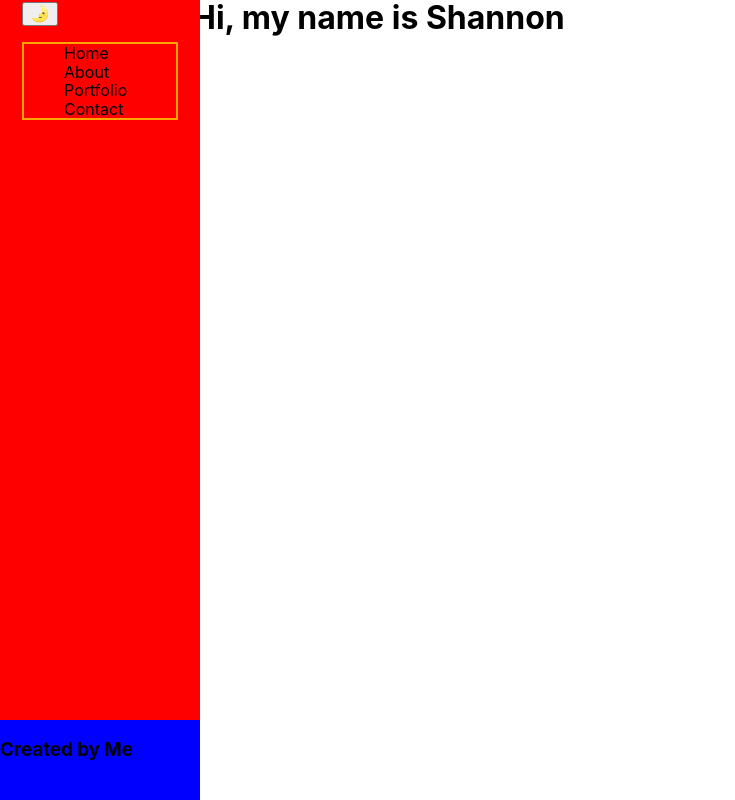
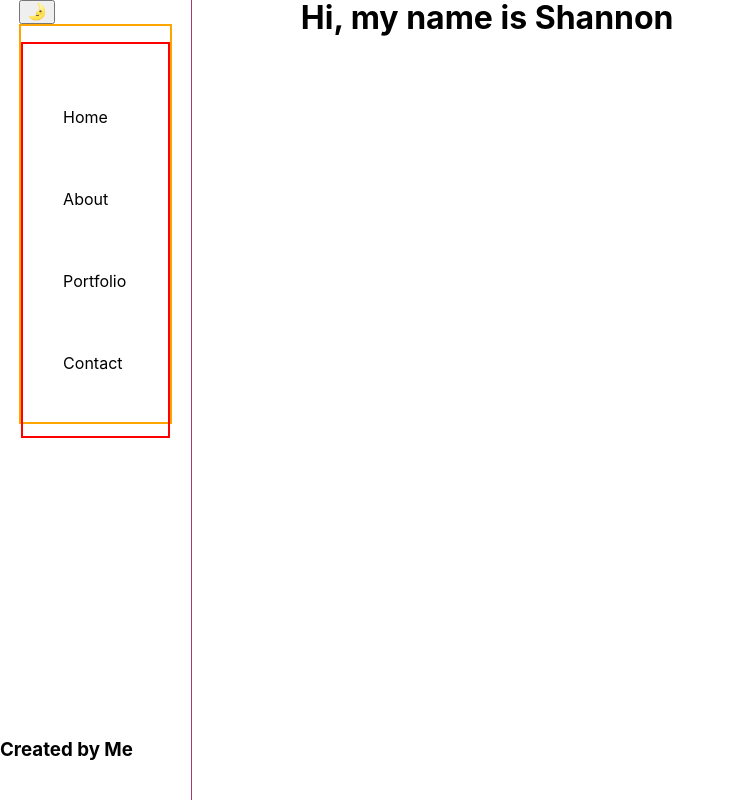
Before and after one commit to shanningtatum/react-portfolio, a React (Create React App) app: page / in a window 1280 px wide. Shown: the top 800 px of the page, without its empty margins (0-735 px from the left). Built offline with nearby package versions, Linux system fonts and the light colour scheme.

Commit message:
set up header and main containers

```diff
--- a/src/components/Footer.js
+++ b/src/components/Footer.js
@@ -1,6 +1,10 @@
+import { useContext } from "react";
+import { DarkModeContext } from "./DarkModeContext";
+
 function Footer() {
+  const { darkMode } = useContext(DarkModeContext);
   return (
-    <footer>
+    <footer className={darkMode ? "footer footerDark" : "footer footerLight"}>
       <h3>Created by Me</h3>
     </footer>
   );
--- a/src/components/Landing.js
+++ b/src/components/Landing.js
@@ -1,7 +1,9 @@
 function Landing() {
   return (
-    <section>
-      <h1>Hi, my name is Shannon</h1>
+    <section className="landingSection">
+      <div className="wrapper">
+        <h1>Hi, my name is Shannon</h1>
+      </div>
     </section>
   );
 }
--- a/src/styles/sass/partials/_baseStyles.scss
+++ b/src/styles/sass/partials/_baseStyles.scss
@@ -1,6 +1,5 @@
 .wrapper{
     max-width:1280px;
     width:80%;
-    margin:auto;
-    border:2px red solid;
+    margin: 0 auto;
 }
--- a/src/styles/sass/partials/_footer.scss
+++ b/src/styles/sass/partials/_footer.scss
@@ -1,7 +1,19 @@
 footer{
     position: fixed;
-    background-color:blue;
     bottom:0;
     height:10vh;
-    width:clamp(200px, 15%, 400px);
+    width:15%;
+    border-right:1px $purple solid;
+    background-color:white;
+
 }
+
+.footerDark{
+    background-color:black;
+    color:white;
+}
+
+.footerLight{
+    background-color:white;
+    color:black;
+}
--- a/src/styles/sass/partials/_header.scss
+++ b/src/styles/sass/partials/_header.scss
@@ -1,11 +1,22 @@
 header{
     position: fixed;
     height:90vh;
-    width:clamp(200px, 15%, 400px);
+    width:15%;
+    border-right:1px $purple solid;
+
+    nav{
+        border:2px orange solid;
+        height:50vh;
+    }
 
     ul{
         list-style:none;
-        border:2px orange solid;
+        display:flex;
+        flex-direction:column;
+        justify-content:space-evenly;
+        border:2px red solid;
+        width:100%;
+        height:100%;
     }
 
     a{
@@ -26,8 +37,8 @@ header{
 }
 
 .headerLight{
-    background-color:red;
 
+    background-color:white;
     a{
         color:black;
         &:hover{
--- /dev/null
+++ b/src/styles/sass/partials/_landing.scss
@@ -0,0 +1,10 @@
+.landingSection{
+
+    .wrapper{
+        margin-left:auto !important;
+    }
+
+    h1{
+        margin:auto;
+    }
+}
--- a/src/styles/sass/partials/_mainContainer.scss
+++ b/src/styles/sass/partials/_mainContainer.scss
@@ -6,7 +6,3 @@ main{
 section{
     height:100vh;
 }
-
-h1{
-    margin:0;
-}
--- /dev/null
+++ b/src/styles/sass/partials/_variables.scss
@@ -0,0 +1,6 @@
+// COLOURS
+$offWhite:#FAFAFA;
+$black:#202020;
+$grey:#818AA3;
+$white:#FFF;
+$purple:#A23B72;
--- a/src/styles/sass/styles.css
+++ b/src/styles/sass/styles.css
@@ -220,18 +220,27 @@ template {
 .wrapper {
   max-width: 1280px;
   width: 80%;
-  margin: auto;
-  border: 2px red solid;
+  margin: 0 auto;
 }
 
 header {
   position: fixed;
   height: 90vh;
-  width: clamp(200px, 15%, 400px);
+  width: 15%;
+  border-right: 1px #A23B72 solid;
+}
+header nav {
+  border: 2px orange solid;
+  height: 50vh;
 }
 header ul {
   list-style: none;
-  border: 2px orange solid;
+  display: flex;
+  flex-direction: column;
+  justify-content: space-evenly;
+  border: 2px red solid;
+  width: 100%;
+  height: 100%;
 }
 header a {
   text-decoration: none;
@@ -248,13 +257,20 @@ header a {
 }
 
 .headerLight {
-  background-color: red;
+  background-color: white;
 }
 .headerLight a {
   color: black;
 }
 .headerLight a:hover {
   color: grey;
+}
+
+.landingSection .wrapper {
+  margin-left: auto !important;
+}
+.landingSection h1 {
+  margin: auto;
 }
 
 main {
@@ -266,14 +282,21 @@ section {
   height: 100vh;
 }
 
-h1 {
-  margin: 0;
+footer {
+  position: fixed;
+  bottom: 0;
+  height: 10vh;
+  width: 15%;
+  border-right: 1px #A23B72 solid;
+  background-color: white;
 }
 
-footer {
-  position: fixed;
-  background-color: blue;
-  bottom: 0;
-  height: 10vh;
-  width: clamp(200px, 15%, 400px);
+.footerDark {
+  background-color: black;
+  color: white;
+}
+
+.footerLight {
+  background-color: white;
+  color: black;
 }/*# sourceMappingURL=styles.css.map */
--- a/src/styles/sass/styles.scss
+++ b/src/styles/sass/styles.scss
@@ -1,5 +1,7 @@
 @import './partials/setup';
 @import './partials/baseStyles';
+@import './partials/variables';
 @import './partials/header';
+@import './partials/landing';
 @import './partials/mainContainer';
 @import './partials/footer'
```
Also changed, not shown: 1 other file (tests, documents, lock files or other folders).
